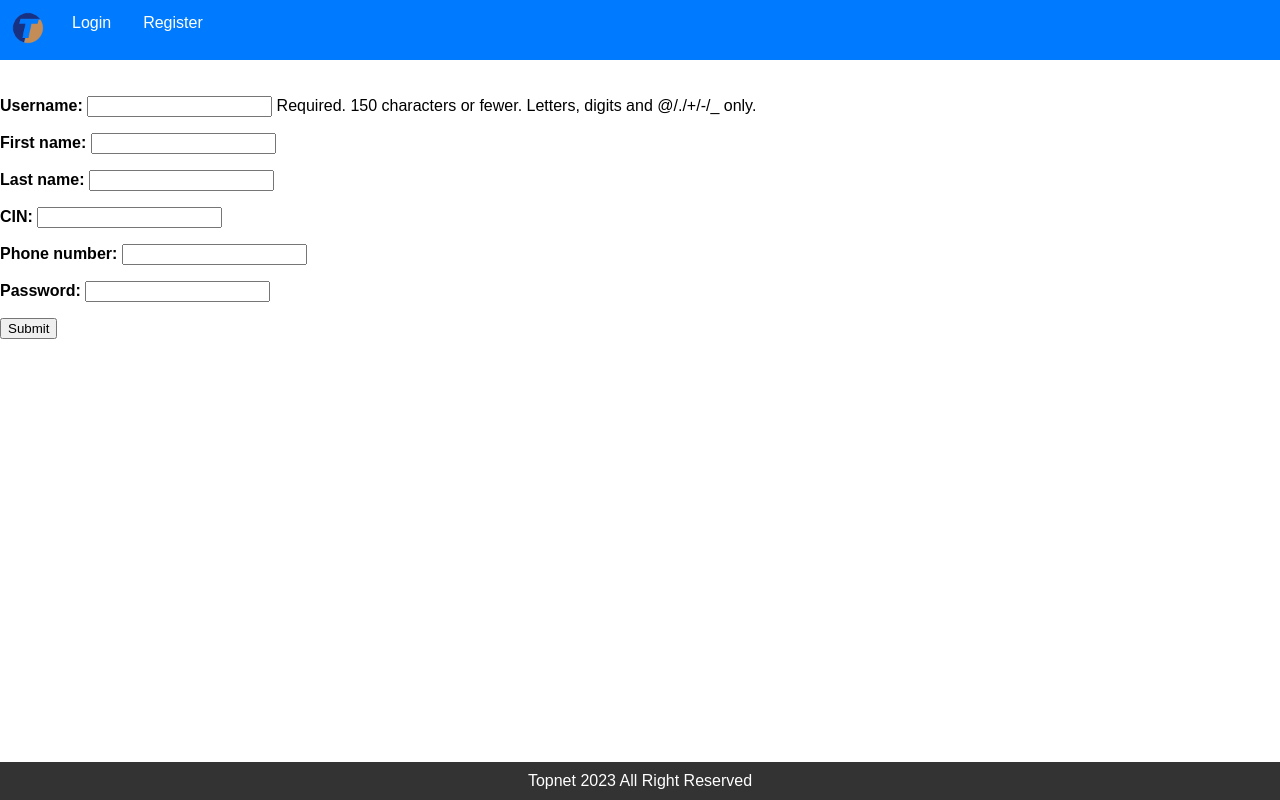
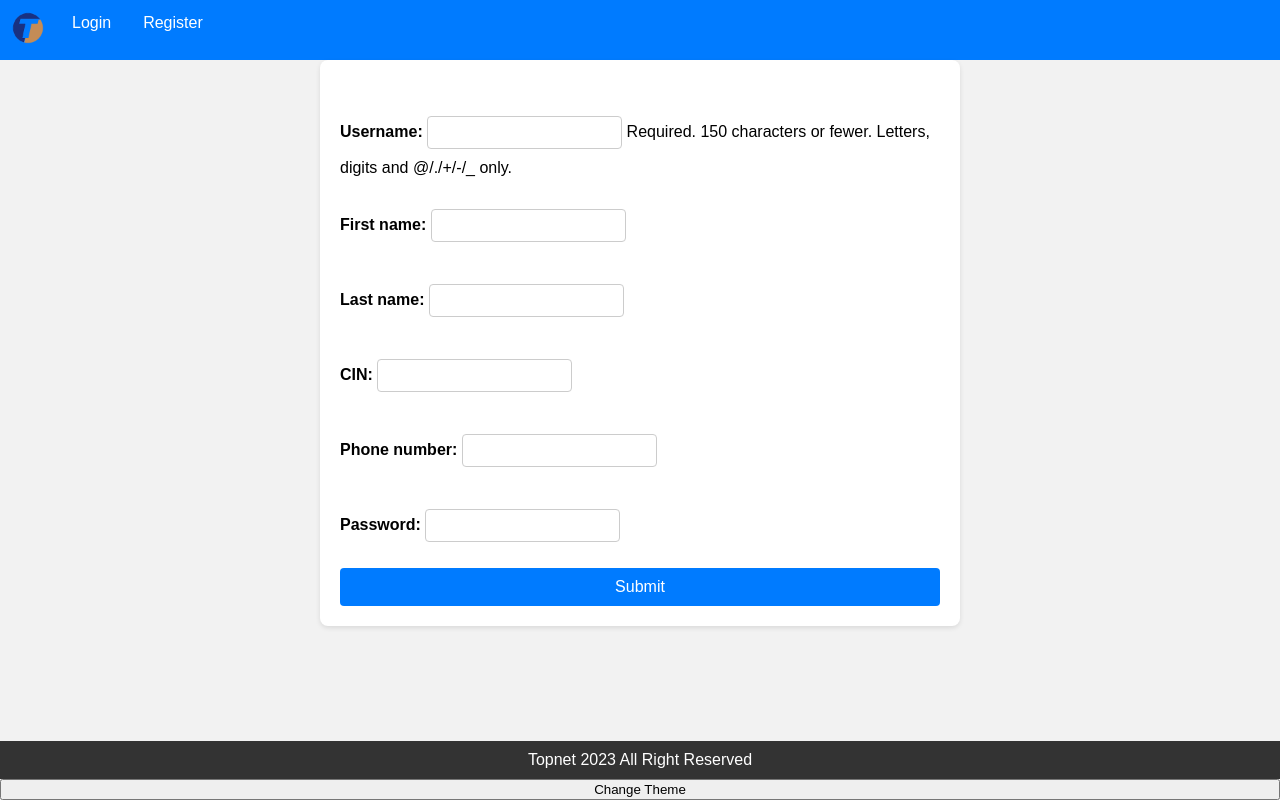
Before and after one commit to MrAhmedElmoez69/Topnet-B2C-Stage-, a Django app: page /client/register/ in a window 1280 px wide. Run offline with Django 4.2, Linux system fonts and the light colour scheme.

Commit message:
dark & white mode

```diff
--- a/top/score_app/templates/base.html
+++ b/top/score_app/templates/base.html
@@ -224,6 +224,25 @@
                 }
             });
         });
+
+
+        function toggleTheme() {
+            const body = document.body;
+            const formBox = document.querySelector(".form-box");
+
+            const isDarkMode = body.classList.toggle("dark-mode");
+            if (isDarkMode) {
+                body.style.setProperty("--background-color", "#333"); /* Dark mode background color */
+                formBox.style.setProperty("--form-box-bg-color", "#444"); /* Dark mode form box background color */
+                formBox.style.color = "white"; /* Dark mode text color */
+            } else {
+                body.style.removeProperty("--background-color"); /* Remove dark mode background color */
+                formBox.style.removeProperty("--form-box-bg-color"); /* Remove dark mode form box background color */
+                formBox.style.color = "black"; /* Light mode text color */
+            }
+        }
     </script>
+    <button onclick="toggleTheme()">Change Theme</button>
+
 </body>
 </html>
--- a/top/score_app/templates/client/login.html
+++ b/top/score_app/templates/client/login.html
@@ -1,8 +1,65 @@
 {% extends 'base.html' %}
 {% block content %}
-<form method='POST'>
-    {{ form.as_p }}
-    {% csrf_token %}
-    <button type="submit">Submit</button>
-</form>
+<style>
+    body {
+        font-family: "Arial", sans-serif;
+        background-color: var(--background-color, #f2f2f2); /* Set a light background color */
+    }
+
+    .form-box {
+        max-width: 600px;
+        margin: 0 auto;
+        background-color: var(--form-box-bg-color, #fff); /* Set a white background for the form box */
+        padding: 20px;
+        border-radius: 8px;
+        box-shadow: 0 2px 5px rgba(0, 0, 0, 0.1); /* Add a subtle box shadow */
+    }
+
+    form {
+        display: flex;
+        flex-direction: column;
+    }
+
+    label {
+        font-weight: bold;
+        margin-bottom: 5px;
+    }
+
+    input[type="text"],
+    input[type="email"],
+    input[type="password"],
+    select {
+        padding: 8px;
+        margin-bottom: 10px;
+        border: 1px solid #ccc;
+        border-radius: 4px;
+    }
+
+    button[type="submit"] {
+        background-color: #007bff; /* Blue color */
+        color: white;
+        padding: 10px 20px;
+        border: none;
+        cursor: pointer;
+        font-size: 16px;
+        border-radius: 4px;
+    }
+
+    button[type="submit"]:hover {
+        opacity: 0.8;
+    }
+</style>
+
+
+<div class="form-box">
+    <form method="POST">
+        {% csrf_token %}
+        {{ form.as_p }}
+        <button type="submit">Submit</button>
+    </form>
+</div>
+
+<script>
+
+</script>
 {% endblock content %}
```
Also changed, not shown: top/db.sqlite3.
